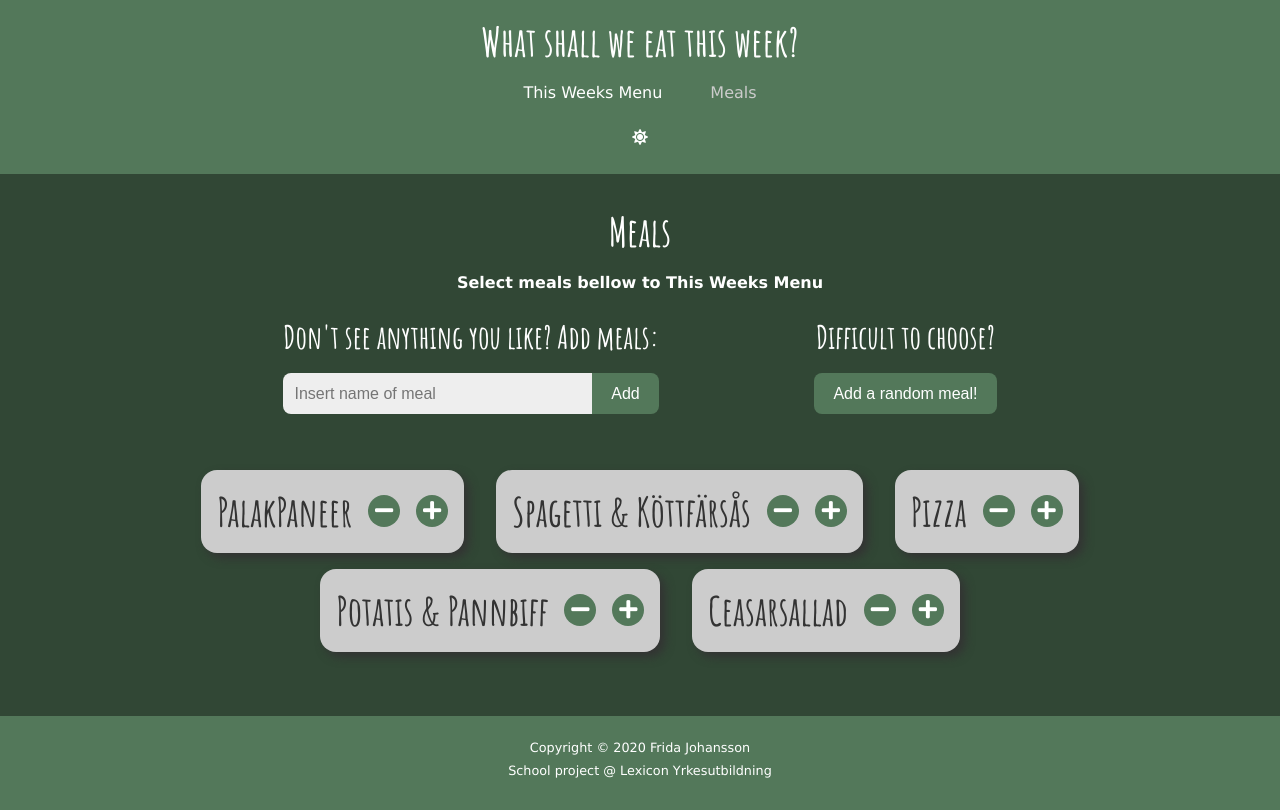
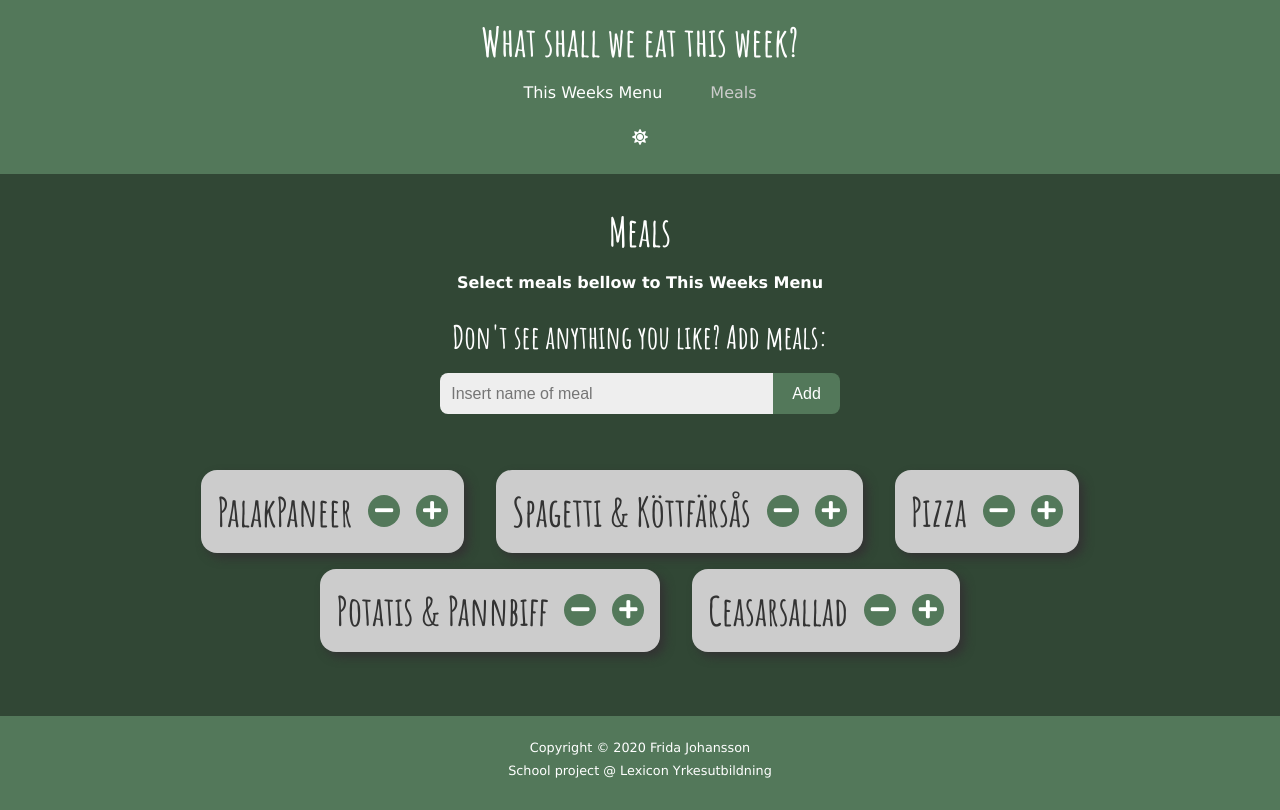
Before and after one commit to johanssonfridamaria/meals-of-the-week-app, a Vue app: page /meals in a window 1280 px wide. Built offline with nearby package versions, Linux system fonts and the light colour scheme.

Commit message:
removed random meal from meals view and removed media querie on cards

```diff
--- a/src/views/Meals.vue
+++ b/src/views/Meals.vue
@@ -6,7 +6,6 @@
     </div>
     <div class="cards d-flex column">
       <add-meal />
-      <random-meal />
     </div>
     <div class="d-flex meal-container">
       <mealCard
@@ -22,20 +21,15 @@
 import MealCard from '../components/Meals/MealCard';
 import { mapGetters } from 'vuex';
 import AddMeal from '../components/Meals/AddMeal.vue';
-import RandomMeal from '../components/Meals/RandomMeal.vue';
 
 export default {
   name: 'Meals',
   components: {
     MealCard,
     AddMeal,
-    RandomMeal,
   },
-  // methods: {
-  //   ...mapActions(['delMeal']),
-  // },
   computed: {
-    ...mapGetters(['meals', 'randomMeal', 'isDarkTheme']),
+    ...mapGetters(['meals', 'isDarkTheme']),
   },
 };
 </script>
@@ -54,10 +48,4 @@ export default {
     flex-flow: row wrap;
   }
 }
-@media (min-width: 756px) {
-  .cards{
-    flex-direction: row;
-    justify-content: space-evenly;
-  }
-}
 </style>
```
